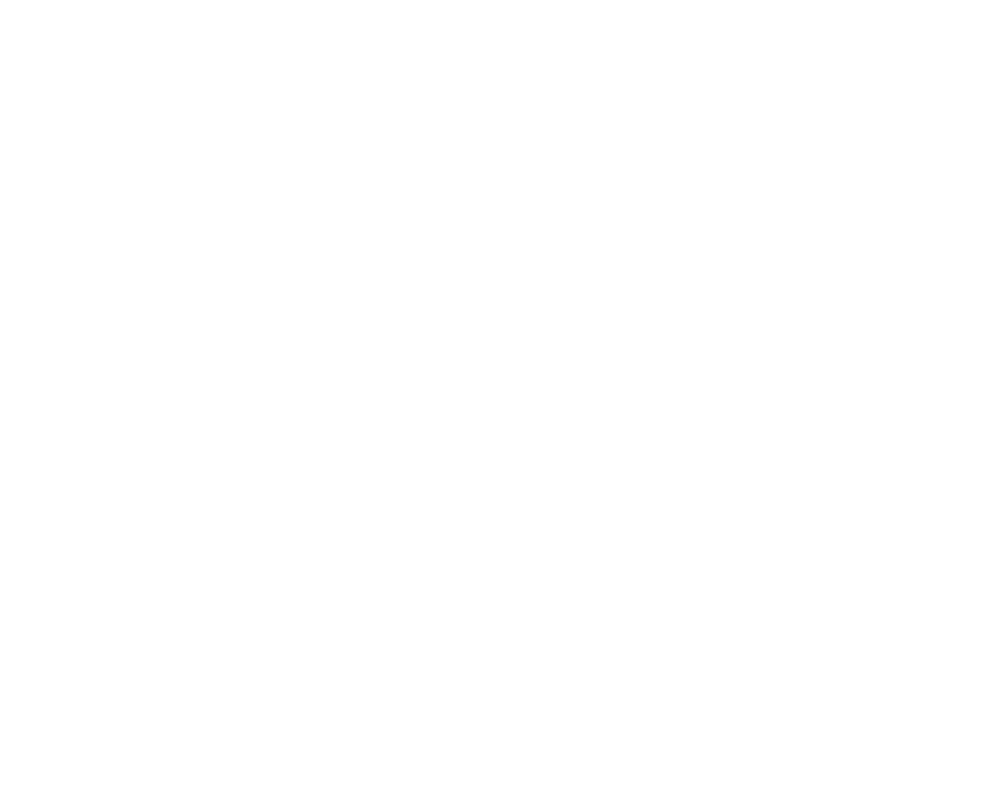
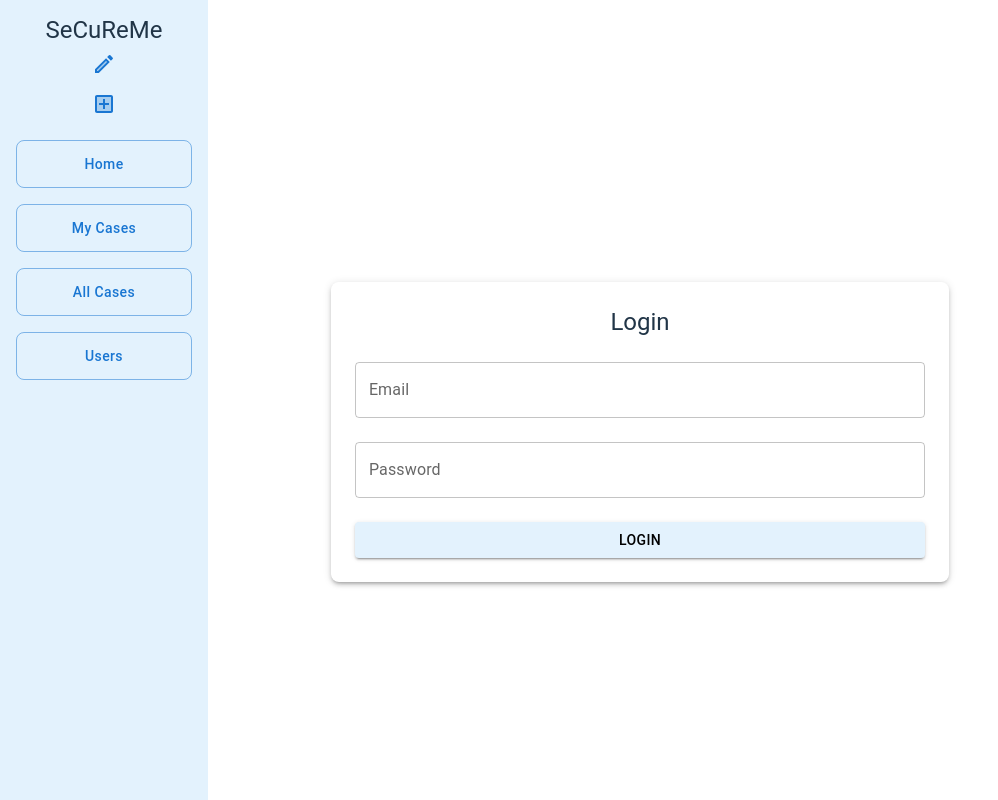
Before and after one commit to AlphaStackz/CRM, a React (Vite) app in the folder client/: page /login in a window 1280 px wide. Before the commit this address had no page. Shown: the whole page, without its empty margins (0-998 px from the left). Built offline with nearby package versions, Linux system fonts and the light colour scheme.

Commit message:
implement login-form

```diff
--- a/client/src/App.jsx
+++ b/client/src/App.jsx
@@ -7,6 +7,7 @@
 import WebShop from './Pages/Webpage/WebShop';
 import MyCase from './Pages/Backoffice/MyCase';
 import ChatPage from './Pages/Webpage/ChatPage';
+import Login from './Pages/BackOffice/LoginPage';
 
 function App() {
     return (
@@ -16,6 +17,7 @@
                     <Route index element={<WebShop/>} />
                     <Route path="chat-page/:chatToken" element={<ChatPage />} />
                     <Route path="my-case" element={<MyCase />} />
+                    <Route path="login" element={<Login />} />
                     <Route path="cases" element={<CaseList />} />
                     <Route path="admin-home-page" element={<AdminHomePage />} />
                     <Route path="user-list" element={<UserList />} />
--- /dev/null
+++ b/client/src/Pages/BackOffice/LoginPage.jsx
@@ -0,0 +1,69 @@
+import React, { useState } from 'react';
+import { TextField, Button, Container, Typography, Box } from '@mui/material';
+
+const Login = () => {
+  const [email, setEmail] = useState('');
+  const [password, setPassword] = useState('');
+  const [errors, setErrors] = useState({});
+
+  const validate = () => {
+    let tempErrors = {};
+    tempErrors.email = email ? '' : 'Email is required';
+    tempErrors.password = password ? '' : 'Password is required';
+    setErrors(tempErrors);
+    return Object.values(tempErrors).every((x) => x === '');
+  };
+
+  const handleSubmit = (e) => {
+    e.preventDefault();
+    if (validate()) {
+      console.log('Email:', email, 'Password:', password);
+      // Handle login logic here
+    }
+  };
+
+  return (
+    <Container maxWidth="lg">
+      <Box mt={8} p={3} boxShadow={3} borderRadius={2}>
+        <Typography variant="h5" gutterBottom>
+          Login
+        </Typography>
+        <form onSubmit={handleSubmit}>
+          <TextField
+            label="Email"
+            variant="outlined"
+            fullWidth
+            margin="normal"
+            value={email}
+            onChange={(e) => setEmail(e.target.value)}
+            error={!!errors.email}
+            helperText={errors.email}
+          />
+          <TextField
+            label="Password"
+            type="password"
+            variant="outlined"
+            fullWidth
+            margin="normal"
+            value={password}
+            onChange={(e) => setPassword(e.target.value)}
+            error={!!errors.password}
+            helperText={errors.password}
+          />
+          <Button
+            type="submit"
+            variant="contained"
+             color="primary"
+
+            fullWidth
+            sx={{ mt: 2 ,backgroundColor:'#e3f2fd',color:'black'}}
+          >
+            Login
+          </Button>
+        </form>
+      </Box>
+    </Container>
+  );
+};
+
+export default Login;
```
